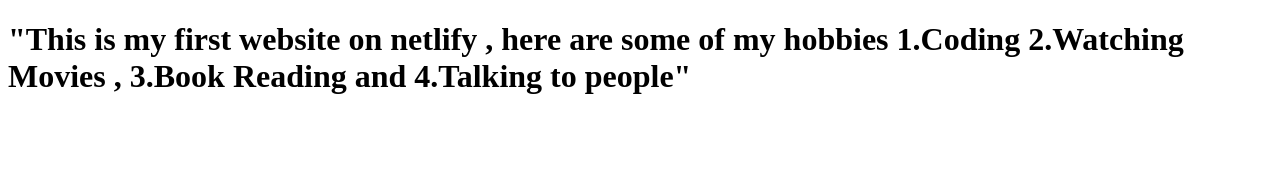
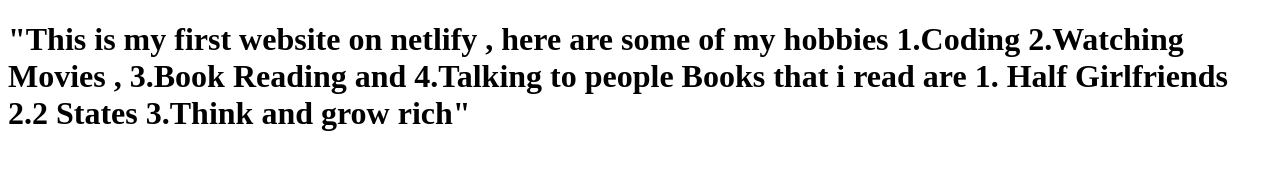
Before and after one commit to animekhphukan/student-name-list, a plain HTML site: page index.html in a window 1280 px wide. Drawn offline with Linux system fonts and the light colour scheme.

Commit message:
commit message

```diff
--- a/index.html
+++ b/index.html
@@ -10,6 +10,7 @@
 
 
 <body>
-    <h1>"This is my first website on netlify , here are some of my hobbies 1.Coding 2.Watching Movies , 3.Book Reading and 4.Talking to people"</h1>
+    <h1>"This is my first website on netlify , here are some of my hobbies 1.Coding 2.Watching Movies , 3.Book Reading and 4.Talking to people
+        Books that i read are 1. Half Girlfriends 2.2 States 3.Think and grow rich"</h1>
 </body>
 </html>
```
